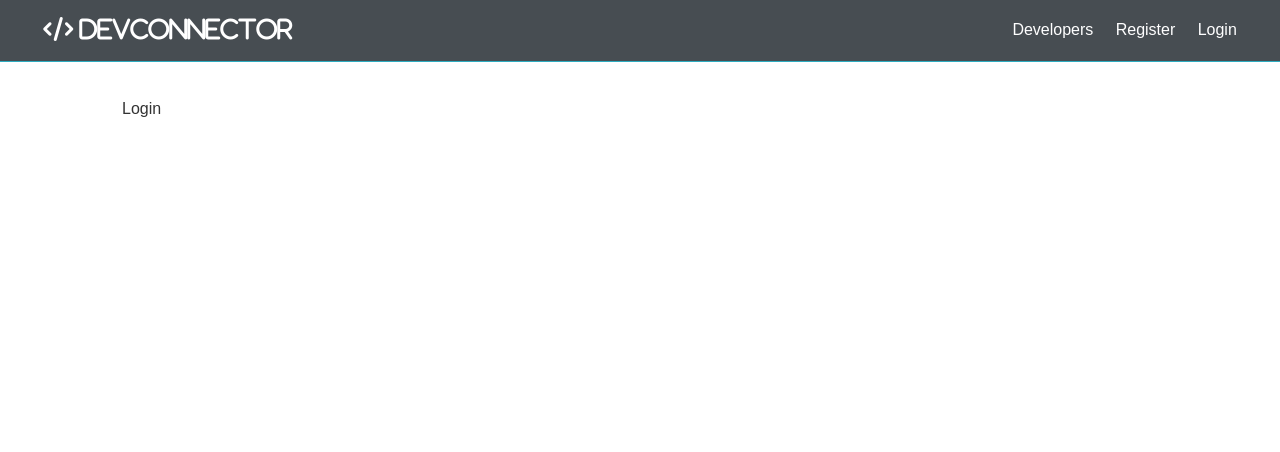
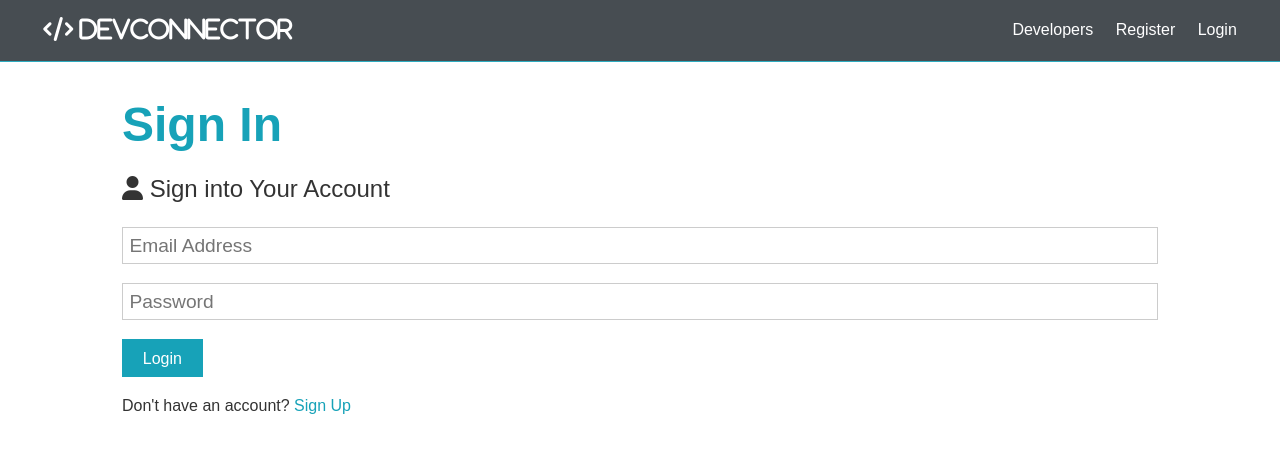
Before and after one commit to shinhonggyu/DevConnector, a React (Create React App) app in the folder client/: page /login in a window 1280 px wide. Shown: the top 452 px of the page. Built offline with nearby package versions, Linux system fonts and the light colour scheme.

Commit message:
Redux setup

```diff
--- a/client/src/App.js
+++ b/client/src/App.js
@@ -5,8 +5,12 @@ import Navbar from './components/layout/Navbar';
 import Landing from './components/layout/Landing';
 import Register from './components/auth/Legister';
 import Login from './components/auth/Login';
+// Redux
+import { Provider } from 'react-redux';
+import store from './store';
 
 const App = () => (
+  <Provider store={store}>
     <Router>
       <Fragment>
         <Navbar />
@@ -25,6 +29,7 @@ const App = () => (
         </section>
       </Fragment>
     </Router>
+  </Provider>
 );
 
 export default App;
--- a/client/src/components/auth/Legister.jsx
+++ b/client/src/components/auth/Legister.jsx
@@ -17,12 +17,12 @@ const Legister = () => {
       [e.target.name]: e.target.value,
     });
 
-  const onSubmit = (e) => {
+  const onSubmit = async (e) => {
     e.preventDefault();
     if (password !== password2) {
       console.log('Password do not match');
     } else {
-      console.log(formData);
+      console.log('SUCCESS');
     }
   };
 
--- a/client/src/components/auth/Login.jsx
+++ b/client/src/components/auth/Login.jsx
@@ -1,7 +1,61 @@
-import React from 'react';
+import React, { useState } from 'react';
+import { Link } from 'react-router-dom';
 
 const Login = () => {
-  return <div>Login</div>;
+  const [formData, setFormData] = useState({
+    email: '',
+    password: '',
+  });
+
+  const { email, password } = formData;
+
+  const onChange = (e) =>
+    setFormData({
+      ...formData,
+      [e.target.name]: e.target.value,
+    });
+
+  const onSubmit = async (e) => {
+    e.preventDefault();
+    console.log('SUCCESS');
+  };
+
+  return (
+    <>
+      <h1 className="large text-primary">Sign In</h1>
+      <p className="lead">
+        <i className="fas fa-user"></i> Sign into Your Account
+      </p>
+      <form onSubmit={onSubmit} className="form">
+        <div className="form-group">
+          <input
+            type="email"
+            name="email"
+            value={email}
+            onChange={onChange}
+            placeholder="Email Address"
+            required
+          />
+        </div>
+        <div className="form-group">
+          <input
+            type="password"
+            name="password"
+            value={password}
+            onChange={onChange}
+            placeholder="Password"
+            minLength="6"
+            required
+          />
+        </div>
+
+        <input type="submit" value="Login" className="btn btn-primary" />
+      </form>
+      <p className="my-1">
+        Don't have an account? <Link to="/register">Sign Up</Link>
+      </p>
+    </>
+  );
 };
 
 export default Login;
--- /dev/null
+++ b/client/src/reducers/index.js
@@ -0,0 +1,3 @@
+import { combineReducers } from 'redux';
+
+export default combineReducers({});
--- /dev/null
+++ b/client/src/store.js
@@ -0,0 +1,16 @@
+import { createStore, applyMiddleware } from 'redux';
+import { composeWithDevTools } from 'redux-devtools-extension';
+import thunk from 'redux-thunk';
+import rootReducer from './reducers';
+
+const initialState = {};
+
+const middleware = [thunk];
+
+const store = createStore(
+  rootReducer,
+  initialState,
+  composeWithDevTools(applyMiddleware(...middleware))
+);
+
+export default store;
```
Also changed, not shown: 1 other file (tests, documents, lock files or other folders). Lines whose indentation alone changed are shown as unchanged.
